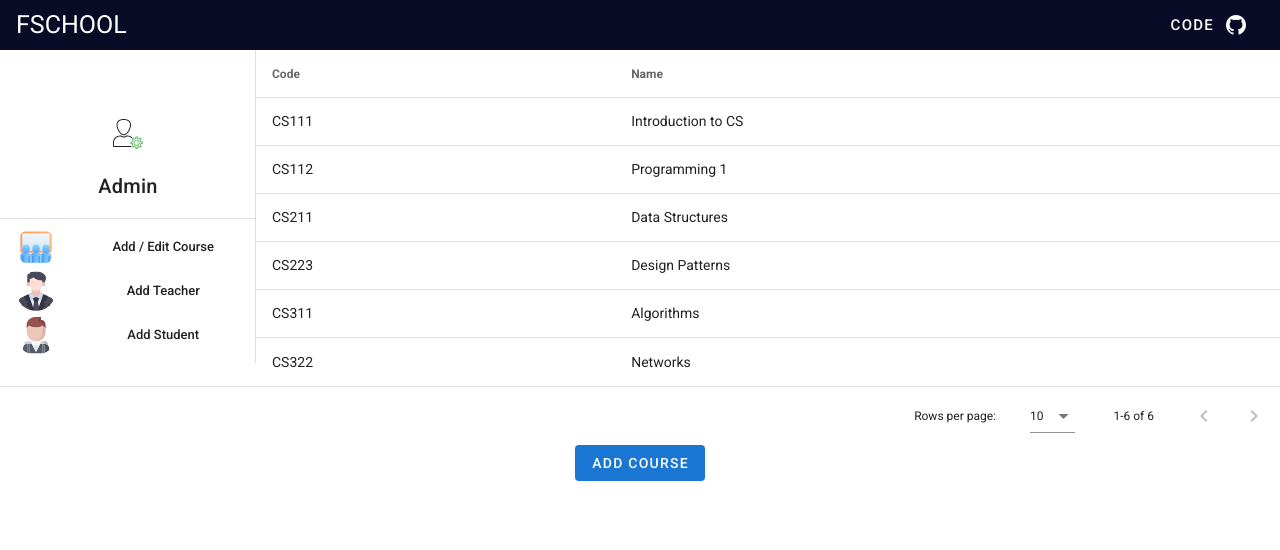
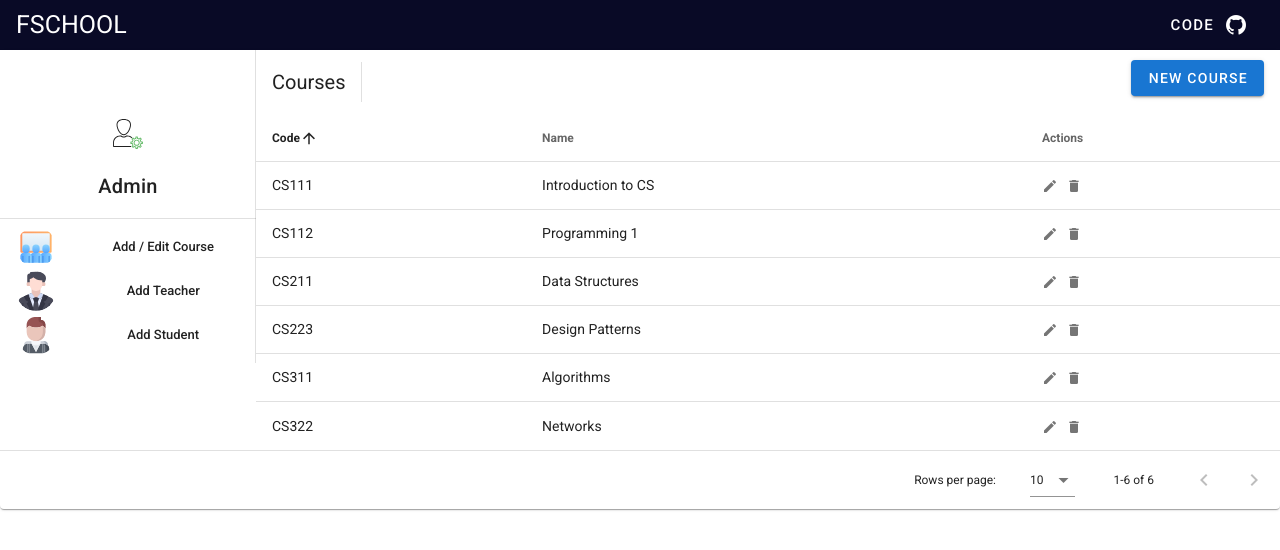
Before and after one commit to seifgneedy/FSCHOOL, a Vue app in the folder fschool-frontend/: page /AdminView in a window 1280 px wide. Shown: the top 550 px of the page. Built offline with nearby package versions, Linux system fonts and the light colour scheme.

Commit message:
Changing the AddEditCourses Component

```diff
--- /dev/null
+++ b/fschool-frontend/src/components/AddEditCourses.vue
@@ -0,0 +1,245 @@
+<template>
+  <v-data-table
+    :headers="headers"
+    :items="courses"
+    sort-by="code"
+    class="elevation-1"
+  >
+    <template v-slot:top>
+      <v-toolbar
+        flat
+      >
+        <v-toolbar-title>Courses</v-toolbar-title>
+        <v-divider
+          class="mx-4"
+          inset
+          vertical
+        ></v-divider>
+        <v-spacer></v-spacer>
+        <v-dialog
+          v-model="dialog"
+          max-width="500px"
+        >
+          <template v-slot:activator="{ on, attrs }">
+            <v-btn
+              color="primary"
+              dark
+              class="mb-2"
+              v-bind="attrs"
+              v-on="on"
+            >
+              New Course
+            </v-btn>
+          </template>
+          <v-card>
+            <v-card-title>
+              <span class="text-h5">{{ formTitle }}</span>
+            </v-card-title>
+
+            <v-card-text>
+              <v-container>
+                <v-row v-if="isAddingNewCourse">
+                    <v-text-field
+                      v-model="editedItem.code"
+                      label="Course code"
+                    ></v-text-field>
+                </v-row>
+                <v-row>
+                    <v-text-field
+                      v-model="editedItem.name"
+                      label="Course name"
+                    ></v-text-field>
+                </v-row>
+                <v-row>
+                    <v-textarea
+                        v-model="editedItem.newMembers"
+                        label="New Members"
+                        hint="Please enter comma separated IDs"
+                        ></v-textarea>
+                </v-row>
+              </v-container>
+            </v-card-text>
+
+            <v-card-actions>
+              <v-spacer></v-spacer>
+              <v-btn
+                color="blue darken-1"
+                text
+                @click="close"
+              >
+                Cancel
+              </v-btn>
+              <v-btn
+                color="blue darken-1"
+                text
+                @click="save"
+              >
+                Save
+              </v-btn>
+            </v-card-actions>
+          </v-card>
+        </v-dialog>
+        <v-dialog v-model="dialogDelete" max-width="530px">
+          <v-card align="center">
+            <v-card-title class="text-h5">Are you sure you want to delete this course?</v-card-title>
+            <v-card-actions>
+              <v-spacer></v-spacer>
+              <v-btn color="blue darken-1" text @click="closeDelete">Cancel</v-btn>
+              <v-btn color="blue darken-1" text @click="deleteItemConfirm">OK</v-btn>
+              <v-spacer></v-spacer>
+            </v-card-actions>
+          </v-card>
+        </v-dialog>
+      </v-toolbar>
+    </template>
+    <template v-slot:[`item.actions`]="{ item }">
+      <v-icon
+        small
+        class="mr-2"
+        @click="editItem(item)"
+      >
+        mdi-pencil
+      </v-icon>
+      <v-icon
+        small
+        @click="deleteItem(item)"
+      >
+        mdi-delete
+      </v-icon>
+    </template>
+    <template v-slot:no-data>
+      <v-btn
+        color="primary"
+        @click="initialize"
+      >
+        Reset
+      </v-btn>
+    </template>
+  </v-data-table>
+</template>
+<script>
+  export default {
+    data: () => ({
+      dialog: false,
+      dialogDelete: false,
+      headers:[
+        {
+          text: "Code",
+          align: "start",
+          value: "code",
+        },
+        {
+          text: "Name",
+          value: "name",
+        },
+        { text: 'Actions', value: 'actions', sortable: false },
+      ],
+      courses: [
+        {
+          code: "CS111",
+          name: "Introduction to CS",
+        },
+        {
+          code: "CS112",
+          name: "Programming 1",
+        },
+        {
+          code: "CS211",
+          name: "Data Structures",
+        },
+        {
+          code: "CS223",
+          name: "Design Patterns",
+        },
+        {
+          code: "CS311",
+          name: "Algorithms",
+        },
+        {
+          code: "CS322",
+          name: "Networks",
+        },
+      ],
+      editedIndex: -1,
+      isAddingNewCourse: true,
+      editedItem: {
+        code: '',
+        name: '',
+        newMembers:'',
+      },
+      defaultItem: {
+        code: '',
+        name: '',
+      },
+    }),
+
+    computed: {
+      formTitle () {
+        return this.isAddingNewCourse ? 'New Course' : `Edit Course: ${this.editedItem.code}`;
+      },
+    },
+
+    watch: {
+      dialog (val) {
+        val || this.close()
+      },
+      dialogDelete (val) {
+        val || this.closeDelete()
+      },
+    },
+
+    created () {
+      this.initialize()
+    },
+
+    methods: {
+      initialize () {
+
+      },
+
+      editItem (item) {
+        this.editedIndex = this.courses.indexOf(item)
+        this.editedItem = Object.assign({}, item)
+        this.isAddingNewCourse = false
+        this.dialog = true
+      },
+
+      deleteItem (item) {
+        this.editedIndex = this.courses.indexOf(item)
+        this.editedItem = Object.assign({}, item)
+        this.dialogDelete = true
+      },
+
+      deleteItemConfirm () {
+        this.courses.splice(this.editedIndex, 1)
+        this.closeDelete()
+      },
+
+      close () {
+        this.dialog = false
+        this.$nextTick(() => {
+          this.editedItem = Object.assign({}, this.defaultItem)
+          this.editedIndex = -1
+          this.isAddingNewCourse = true
+        })
+      },
+
+      closeDelete () {
+        this.dialogDelete = false
+        this.$nextTick(() => {
+          this.editedItem = Object.assign({}, this.defaultItem)
+          this.editedIndex = -1
+        })
+      },
+
+      save () {
+        if (this.editedIndex > -1) {
+          Object.assign(this.courses[this.editedIndex], this.editedItem)
+        } else {
+          this.courses.push(this.editedItem)
+        }
+        this.close()
+      },
+    },
+  }
+</script>
--- a/fschool-frontend/src/views/AdminView.vue
+++ b/fschool-frontend/src/views/AdminView.vue
@@ -72,9 +72,6 @@
       <div align="center">
         <div v-show="showAddEditCourse">
           <add-edit-course />
-          <v-btn depressed color="primary" @click="addCourse">
-            Add Course
-          </v-btn>
         </div>
         <div v-show="showAddTeacher"></div>
         <div v-show="showAddStudent"></div>
@@ -84,7 +81,7 @@
 </template>
 
 <script>
-import AddEditCourse from "@/components/AddEditCourse.vue";
+import AddEditCourse from "@/components/AddEditCourses.vue";
 export default {
   name: "AdminView",
   components: {
@@ -99,9 +96,6 @@ export default {
     };
   },
   methods: {
-    addCourse() {
-      console.log("add course");
-    },
   },
 };
 </script>
```
